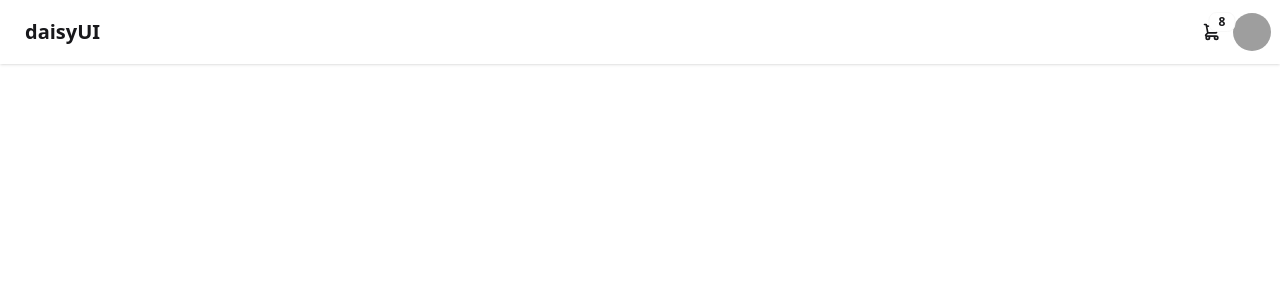
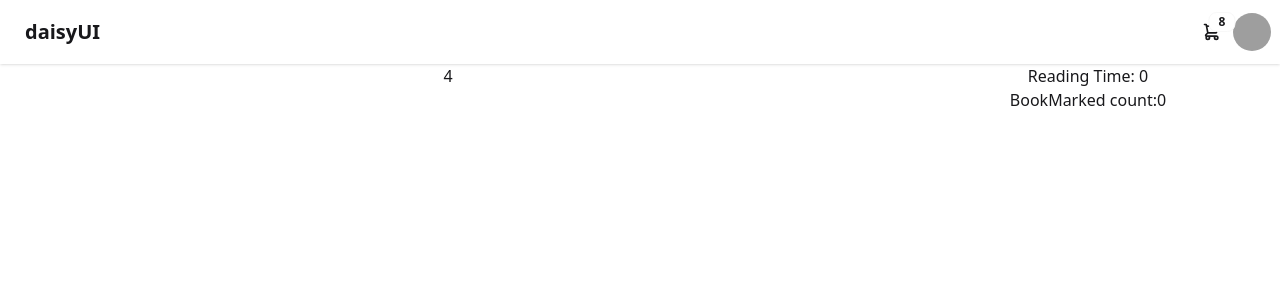
Before and after one commit to AnikaTabassum786/my-blogs, a React (Vite) app: page / in a window 1280 px wide. Shown: the top 300 px of the page. Built offline with nearby package versions, Linux system fonts and the light colour scheme; grey boxes are pictures that could not be loaded.

Commit message:
Blog length Done

```diff
--- a/src/App.jsx
+++ b/src/App.jsx
@@ -8,7 +8,19 @@ function App() {
   return (
     <>
      <Navbar></Navbar>
-     <Blogs></Blogs>
+
+
+     <div className='main-container flex text-center'>
+      <div className='left-container w-[70%]'>
+      <Blogs></Blogs>
+      </div>
+
+      <div className='right-container w-[30%]'>
+         <h1>Reading Time: 0</h1>
+         <h1>BookMarked count:0</h1>
+      </div>
+
+     </div>
     </>
   )
 }
--- a/src/components/Bolgs/Blogs.jsx
+++ b/src/components/Bolgs/Blogs.jsx
@@ -13,7 +13,7 @@ const Blogs = () => {
     console.log(blogs)
     return (
         <div>
-
+            {blogs.length}
         </div>
     );
 };
```
